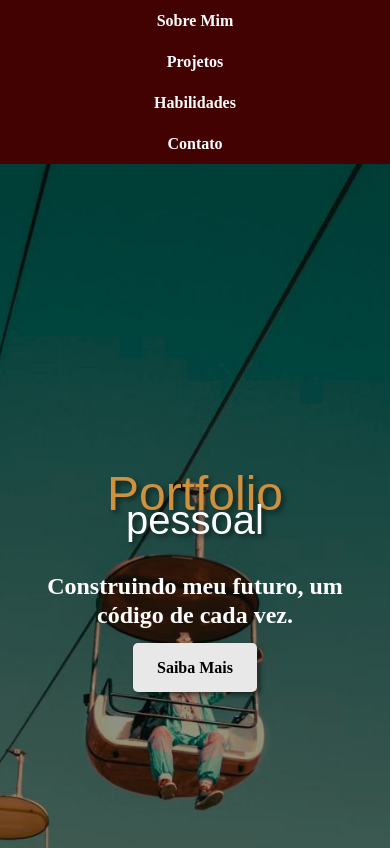
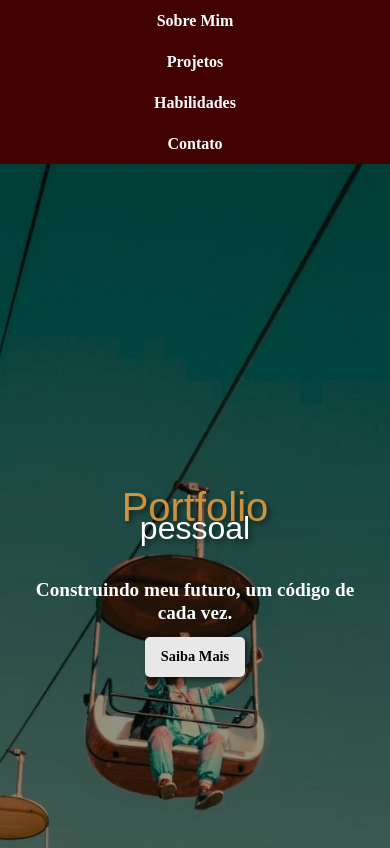
Before and after one commit to rebeccamorlin/PortolioPessoal, a plain HTML site: page index.html in a window 390 px wide. Shown: the top 848 px of the page. Drawn offline with nearby package versions, Linux system fonts and the light colour scheme.

Commit message:
Update styles.css

```diff
--- a/css/styles.css
+++ b/css/styles.css
@@ -403,19 +403,23 @@ html, body {
         gap: 1rem;
     }
 
-    .hero-title {
-        font-size: 4rem;
+    .hero {
+        display: flex;
+        flex-direction: column;
+        justify-content: center;
+        align-items: center;
+        text-align: center;
+        padding: 20px;
     }
 
-    .portfolio {
-        font-size: 4rem;
-        margin-left: 0;
+    .hero-title.portfolio {
+        font-size: 3rem;
+        margin: 0;
     }
 
-    .pessoal {
-        font-size: 4rem;
-        margin-top: 0;
-        margin-left: 0;
+    .hero-title.pessoal {
+        font-size: 2.5rem;
+        margin: 0;
     }
 
     .hero-subtitle {
@@ -449,16 +453,13 @@ html, body {
         gap: 1.5rem;
     }
 
-    .projetos-title {
-        font-size: 5rem;
-    }
-
-    .skills-section h2 {
-        font-size: 5rem;
-    }
-
+    .projetos-title,
+    .skills-section h2,
     .contact-title {
         font-size: 5rem;
+        text-align: center;
+        line-height: 1.2;
+        margin-bottom: 1rem;
     }
 }
 
@@ -472,8 +473,12 @@ html, body {
         font-size: 1rem;
     }
 
-    .hero-title {
-        font-size: 3rem;
+    .hero-title.portfolio {
+        font-size: 2.5rem;
+    }
+
+    .hero-title.pessoal {
+        font-size: 2rem;
     }
 
     .hero-subtitle {
@@ -492,10 +497,7 @@ html, body {
     .description {
         font-size: 1.2rem;
     }
-}
 
-/* Media query adicional para telas pequenas */
-@media (max-width: 576px) {
     .hero-name.rebecca, .hero-name.morlin {
         font-size: 2.5rem;
         text-align: center;
@@ -523,56 +525,10 @@ html, body {
     .about-section {
         padding: 1rem;
     }
-}
 
-@media (max-width: 576px) {
     .projetos-title,
     .skills-section h2,
     .contact-title {
         font-size: 2.5rem;
-        text-align: center;
-        line-height: 1.2;
-        margin-bottom: 1rem;
-    }
-
-    .skills-section h2 {
-        font-size: 2.5rem;
-    }
-
-    .projetos-title {
-        font-size: 2.5rem;
-    }
-
-    .contact-title {
-        font-size: 2.5rem;
     }
 }
-@media (max-width: 768px) {
-    .hero {
-        display: flex;
-        flex-direction: column;
-        justify-content: center;
-        align-items: center;
-        text-align: center;
-        padding: 20px;
-    }
-
-    .hero-title.portfolio {
-        font-size: 3rem;
-        margin: 0;
-    }
-
-    .hero-title.pessoal {
-        font-size: 2.5rem;
-        margin: 0;
-    }
-
-    .hero-subtitle {
-        font-size: 1.5rem;
-    }
-
-    .hero-button {
-        padding: 0.8rem 1.5rem;
-        font-size: 1rem;
-    }
-}
```
